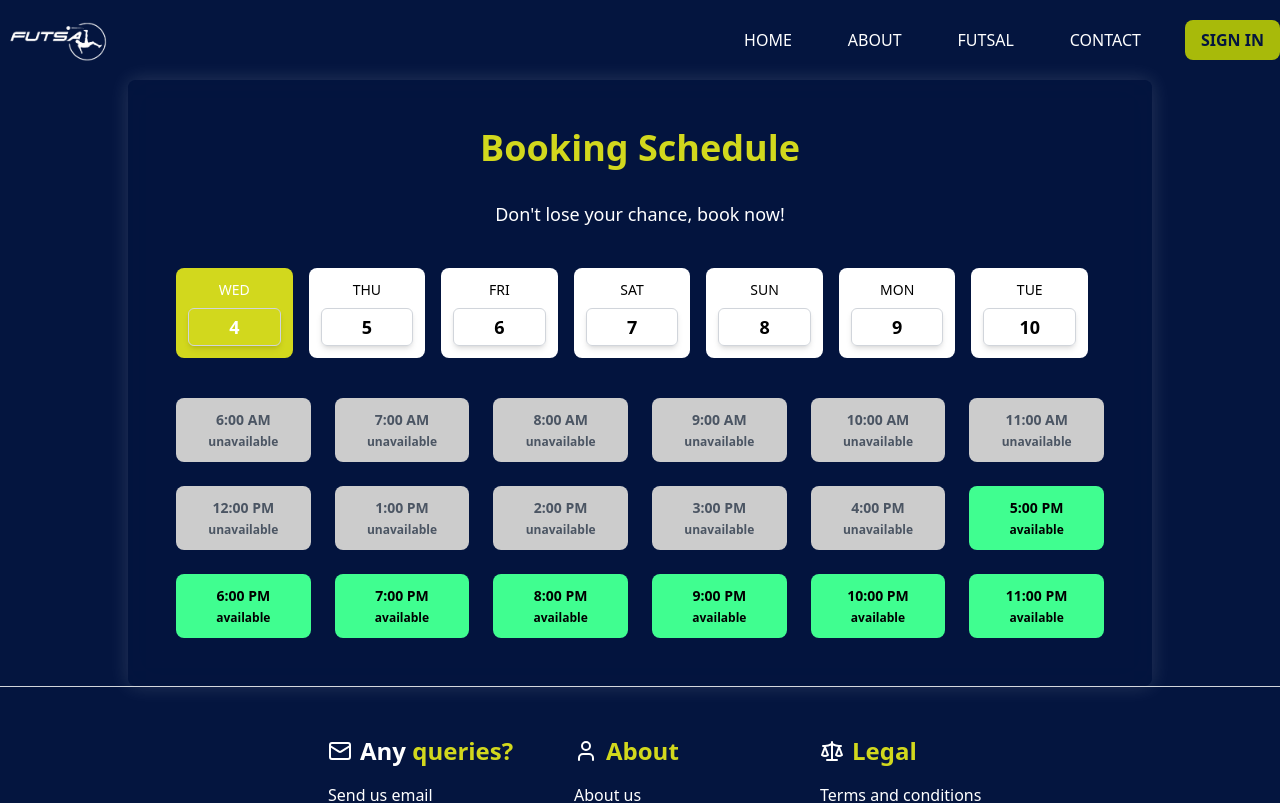
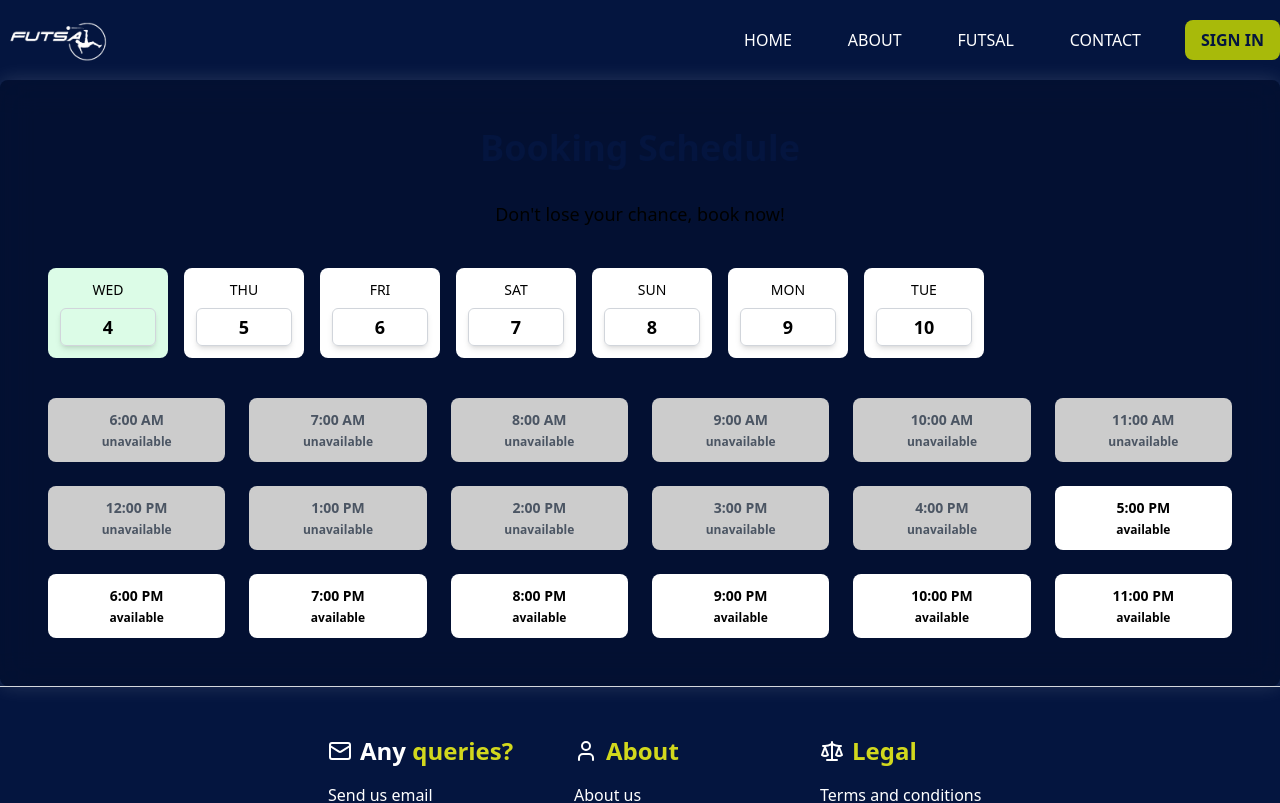
Before and after one commit to Seesonn/FutsalBookingSystem, a React (Vite) app: page /book in a window 1280 px wide. Shown: the top 803 px of the page. Built offline with nearby package versions, Linux system fonts and the light colour scheme.

Commit message:
Update BookingSlots.jsx

```diff
--- a/src/project/BookingSlots.jsx
+++ b/src/project/BookingSlots.jsx
@@ -92,10 +92,10 @@ export default function BookingSlot() {
   };
 
   return (
-    <div className="bg-[#04153F] bg-opacity-70 backdrop-blur-lg p-4 sm:p-8 md:p-12 max-w-screen-lg mx-auto rounded-lg shadow-[0_0_20px_rgba(255,255,255,0.15)] overflow-hidden relative">
+    <div className=" mini-h-screen bg-black bg-opacity-20 backdrop-blur-lg p-4 sm:p-8 md:p-12 rounded-lg shadow-[0_0_20px_rgba(255,255,255,0.15)] overflow-hidden relative">
       <header className="text-center mb-8">
-      <h1 className="text-[#D2D81D] text-4xl font-bold mb-8 text-center">Booking Schedule</h1>
-        <p className="text-white text-lg mt-4 ">Don't lose your chance, book now!</p>
+      <h1 className="text-[#04153F] text-4xl font-bold mb-8 text-center">Booking Schedule</h1>
+        <p className="text-black text-lg mt-4 ">Don't lose your chance, book now!</p>
       </header>
       <div className="flex justify-start mb-8 overflow-x-auto scrollbar-thin scrollbar-thumb-[#4CAF50] scrollbar-track-[#1a1a2e] py-2">
         {getNextWeek().map((date) => (
@@ -103,7 +103,7 @@ export default function BookingSlot() {
             key={date.toDateString()}
             className={`p-2 sm:p-3 rounded-lg text-center cursor-pointer min-w-[80px] max-w-[120px] mr-4 ${
               date.toDateString() === selectedDate.toDateString()
-                ? 'bg-[#D2D81D] text-white'
+                ? 'bg-green-100 text-black'
                 : 'bg-white text-black'
             } transition-transform`}
             onClick={() => handleDateClick(date)}
@@ -122,7 +122,7 @@ export default function BookingSlot() {
               key={slot}
               className={`p-2 sm:p-3 rounded-lg text-center font-semibold text-xs sm:text-sm min-h-[50px] flex flex-col justify-center ${
                 status === 'available'
-                  ? 'bg-[#40fe90] text-black cursor-pointer'
+                  ? 'bg-white text-black cursor-pointer'
                   : status === 'booked'
                   ? 'bg-[#ffd700] text-[#1a1a2e]'
                   : 'bg-[#cccccc] text-gray-600 cursor-not-allowed'
```
